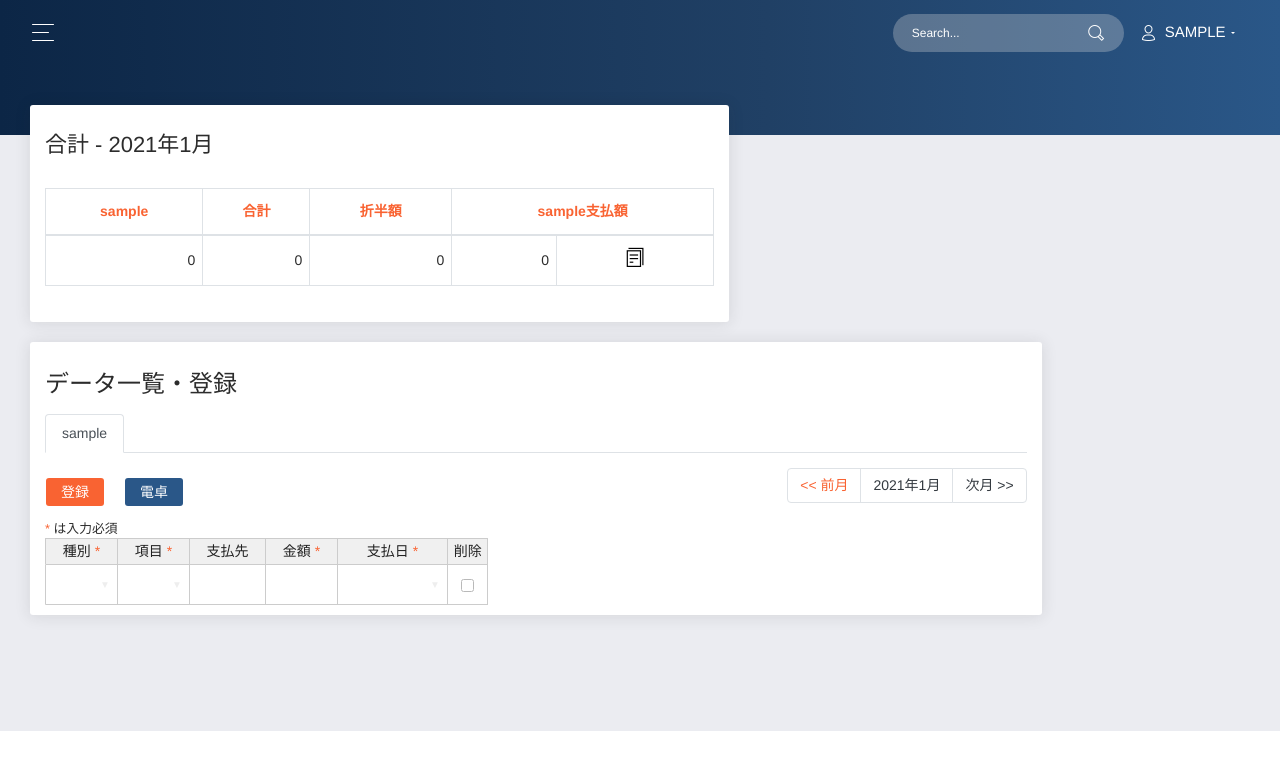
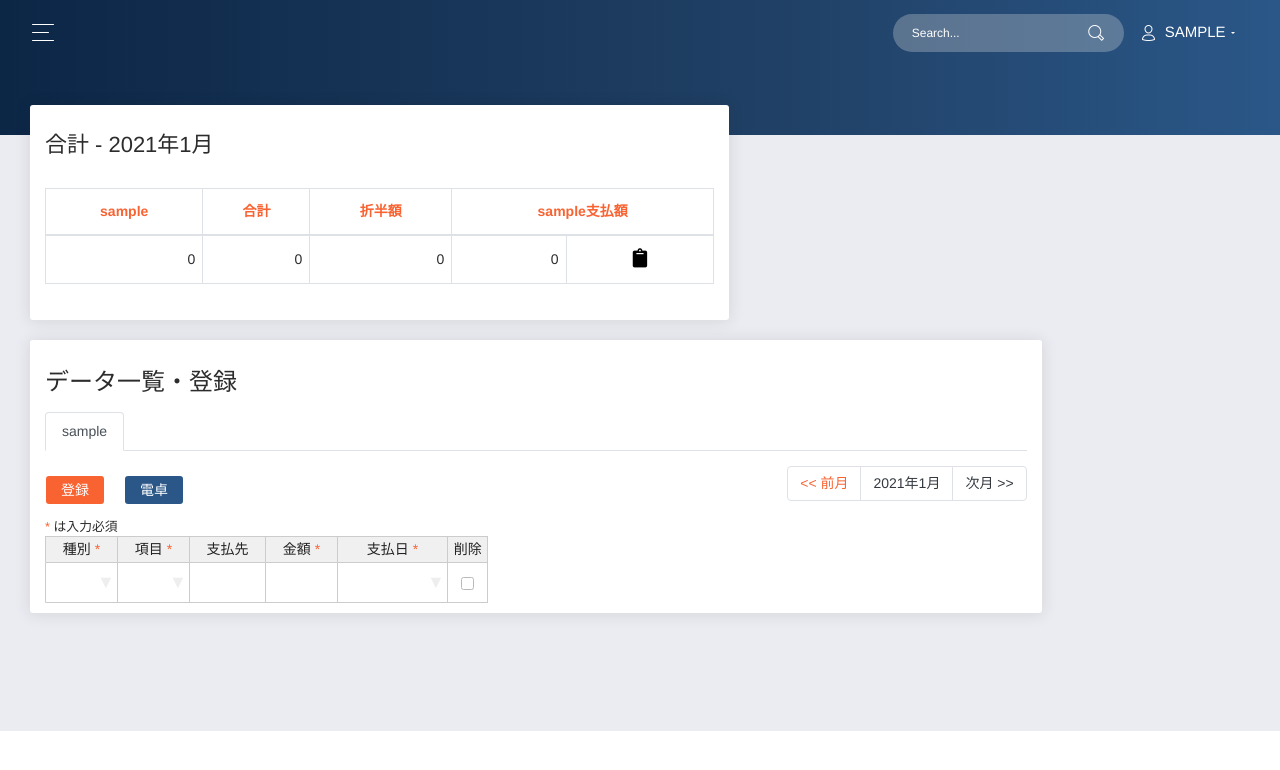
Before and after one commit to showgayaki/kakeibosan, a Flask app: page /kakeibosan/records in a window 1280 px wide. Shown: the top 770 px of the page. Run offline with Flask 2, Linux system fonts and the light colour scheme; the visitor is signed in with stand-in values (Sample User, id 1); data comes from the database, SQL or seed files in the repository; data that the repository does not hold is empty; parts of the project's set-up code (start-up, migrations or seed data) failed here and were passed over; some libraries are stand-ins or nearby versions; some web fonts are replaced.

Commit message:
handsontable矢印修正、コピーボタン修正

```diff
--- a/kakeibosan/static/css/style.css
+++ b/kakeibosan/static/css/style.css
@@ -37,7 +37,9 @@ th, .update-table .badge_clm{
     background-color: rgba(42, 87, 136, 0.8);
 }
 .handsontable .htAutocompleteArrow {
-    font-size: 16px;
+    margin-left: 0.3rem;
+    font-size: 18px;
+    cursor: pointer;
 }
 td.listbox.htDimmed{
     padding: 0.5em;
@@ -58,7 +60,7 @@ span.required{
 table tbody tr td.copy-btn{
     padding: 0;
 }
-button.copy-btn{
+.copy-btn{
     display: block;
     margin: 0 auto;
     padding: 0;
@@ -66,22 +68,19 @@ button.copy-btn{
     background-color: #fff;
     cursor: pointer;
 }
-i.copy-icon{
+.total-copy-icon{
     font-size: 1.2rem;
     text-align: center;
 }
-i.copy-icon:hover{
+.total-copy-icon:hover{
     color: #f96332;
 }
-i.copy-icon:action{
+.total-copy-icon:action{
     color: #f96332;
 }
 /*---------
  calc
 ---------*/
-.calc-modal .row{
-    /* margin: 0; */
-}
 .calc-result-area{
     border: 1px solid #000;
     height: 5rem;
@@ -98,6 +97,19 @@ i.copy-icon:action{
     text-align: right;
     font-size: 2rem;
 }
+.calc-copy-icon{
+    width: 1.7rem;
+    font-size: 1.5rem;
+}
+.calc-copy-icon:hover{
+    color: #f96332;
+}
+.calc-copy-icon:action{
+    color: #f96332;
+}
+.copy-btn:disabled{
+    pointer-events: none;
+}
 .calc-key{
     background-color: #fff;
     font-size: 1.5rem;
@@ -112,4 +124,5 @@ i.copy-icon:action{
 .calc-backspace{
     width: calc(25% - 0.25rem + 1px);
     color: #808080;
+
 }
--- a/kakeibosan/templates/base.html
+++ b/kakeibosan/templates/base.html
@@ -14,8 +14,8 @@
   <!-- CSS Files -->
   <link rel="stylesheet" href="{{ url_for('static', filename='css/vendor/bootstrap.min.css') }}"/>
   <link rel="stylesheet" href="{{ url_for('static', filename='css/vendor/now-ui-dashboard.css') }}"/>
+  {%- block header %}{%- endblock %}
   <link rel="stylesheet" href="{{ url_for('static', filename='css/style.css') }}"/>
-  {%- block header %}{%- endblock %}
 </head>
 <body>
   <div class="wrapper">
--- a/kakeibosan/templates/records.html
+++ b/kakeibosan/templates/records.html
@@ -39,7 +39,7 @@
                       <td class="text-right">{{ '{:,}'.format(val) }}</td>
                       <td>
                         <button id="pay-amount" class="copy-btn" value="{{ val }}" data-toggle="tooltip">
-                          <i class="copy-icon now-ui-icons files_single-copy-04"></i>
+                          <i class="total-copy-icon fas fa-clipboard"></i>
                         </button>
                       </td>
                       {%- else %}
@@ -175,7 +175,7 @@
                   <p id="calc-result-row" class="calc-result-row2">0</p>
                 </div>
                 <button id="copy-calc" class="copy-btn px-1 bg-white border border-secondary rounded" data-toggle="tooltip" disabled>
-                  <i class="copy-icon now-ui-icons files_single-copy-04"></i>
+                  <i class="calc-copy-icon fas fa-clipboard"></i>
                 </button>
               </div>
               <div class="calc-key-area container">
@@ -348,7 +348,7 @@
     })
     // 電卓モーダル閉じるときに初期化
     $('#calcModal').on('hide.bs.modal', function(){
-      $('#calc-input-row').text('');
+      $('#calc-process-row').text('');
       $('#calc-result-row').text('0');
       calcTmp = 0;
       calcResult = 0;
```
